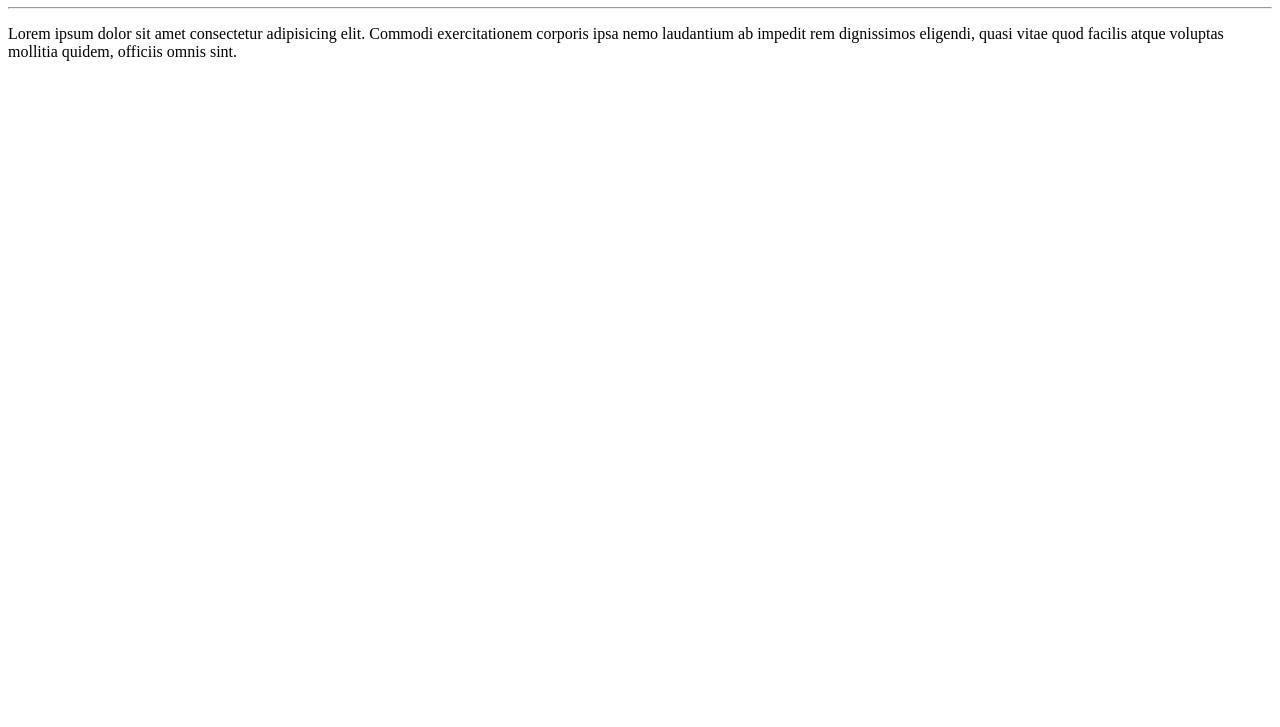
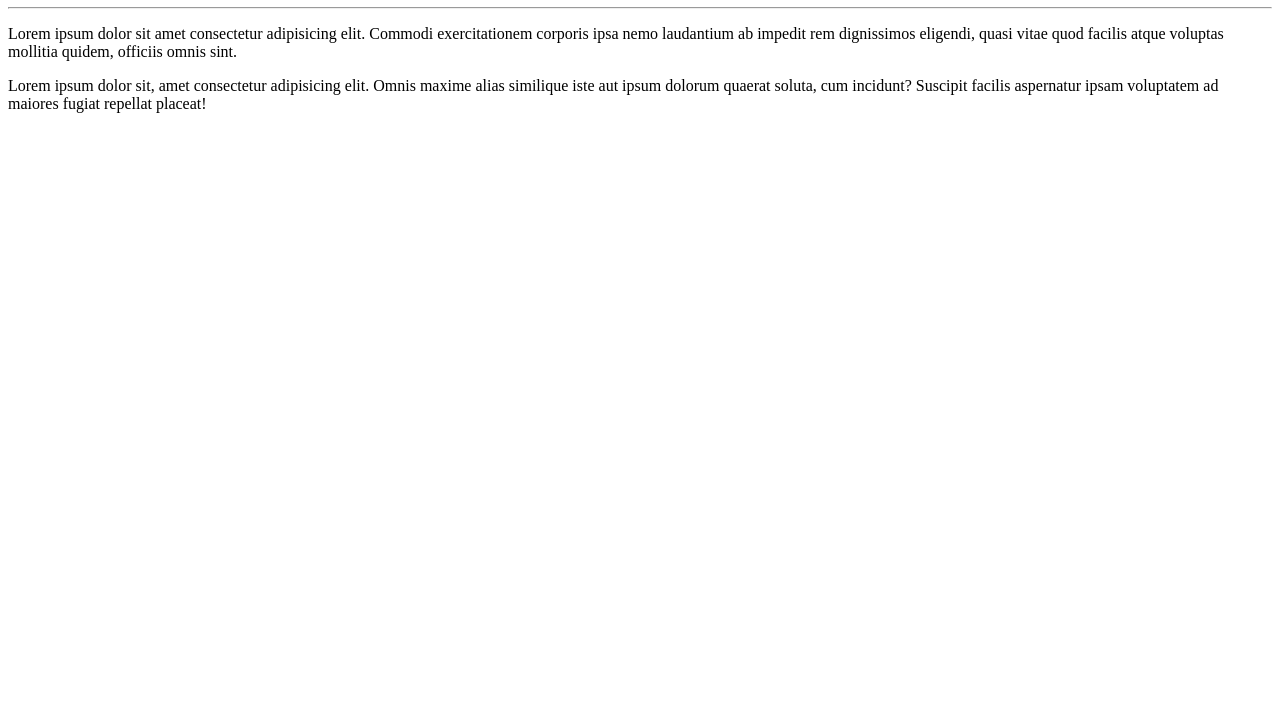
Before and after one commit to Cosme-jr/Ola-Mundo, a plain HTML site: page Site-exemplo/index.html in a window 1280 px wide. Shown: the part 73-800 px from the top of the page. Drawn offline with Linux system fonts and the light colour scheme.

Commit message:
adicionei mais um parágrafo

```diff
--- a/Site-exemplo/index.html
+++ b/Site-exemplo/index.html
@@ -9,5 +9,6 @@
     <h1>Olá, mundo</h1>
     <hr>
     <p>Lorem ipsum dolor sit amet consectetur adipisicing elit. Commodi exercitationem corporis ipsa nemo laudantium ab impedit rem dignissimos eligendi, quasi vitae quod facilis atque voluptas mollitia quidem, officiis omnis sint.</p>
+    <p>Lorem ipsum dolor sit, amet consectetur adipisicing elit. Omnis maxime alias similique iste aut ipsum dolorum quaerat soluta, cum incidunt? Suscipit facilis aspernatur ipsam voluptatem ad maiores fugiat repellat placeat!</p>
 </body>
 </html>
```
